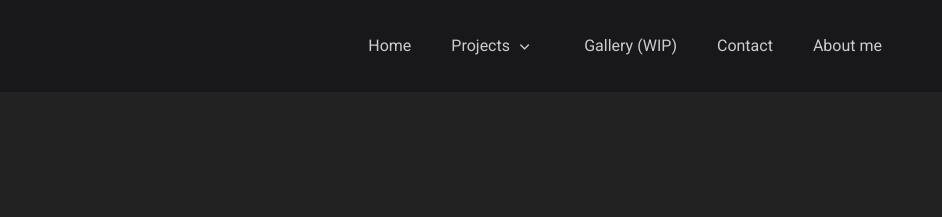
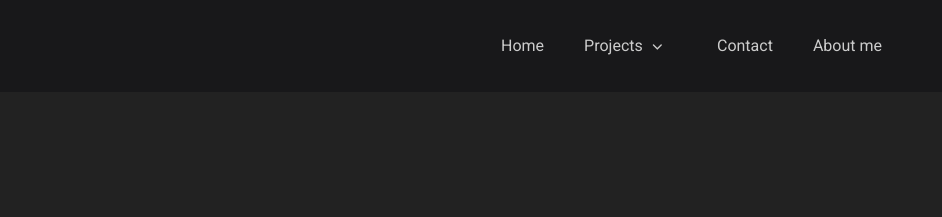
Before and after one commit to izunnaobiora/portfolio, a plain HTML site: page gallery2.html in a window 1280 px wide. Shown: the top 217 px of the page, 338-1280 px from the left. Drawn offline with Linux system fonts and the light colour scheme; a script that the page names is missing.

Commit message:
Update gallery2.html

```diff
--- a/gallery2.html
+++ b/gallery2.html
@@ -22,7 +22,6 @@
             <li><a href="index.html"><img class="logo" src="img/logo.svg"></a></li>
             <li><a href="about.html">About me</a></li>
             <li><a href="contact.html">Contact</a></li>
-            <li><a href="my-photos.html">Gallery (WIP)</a></li>
             <li><a>Projects</a>
                 <ul>
                     <li><a href="gallery1.html">Arbeit</a></li>
```
